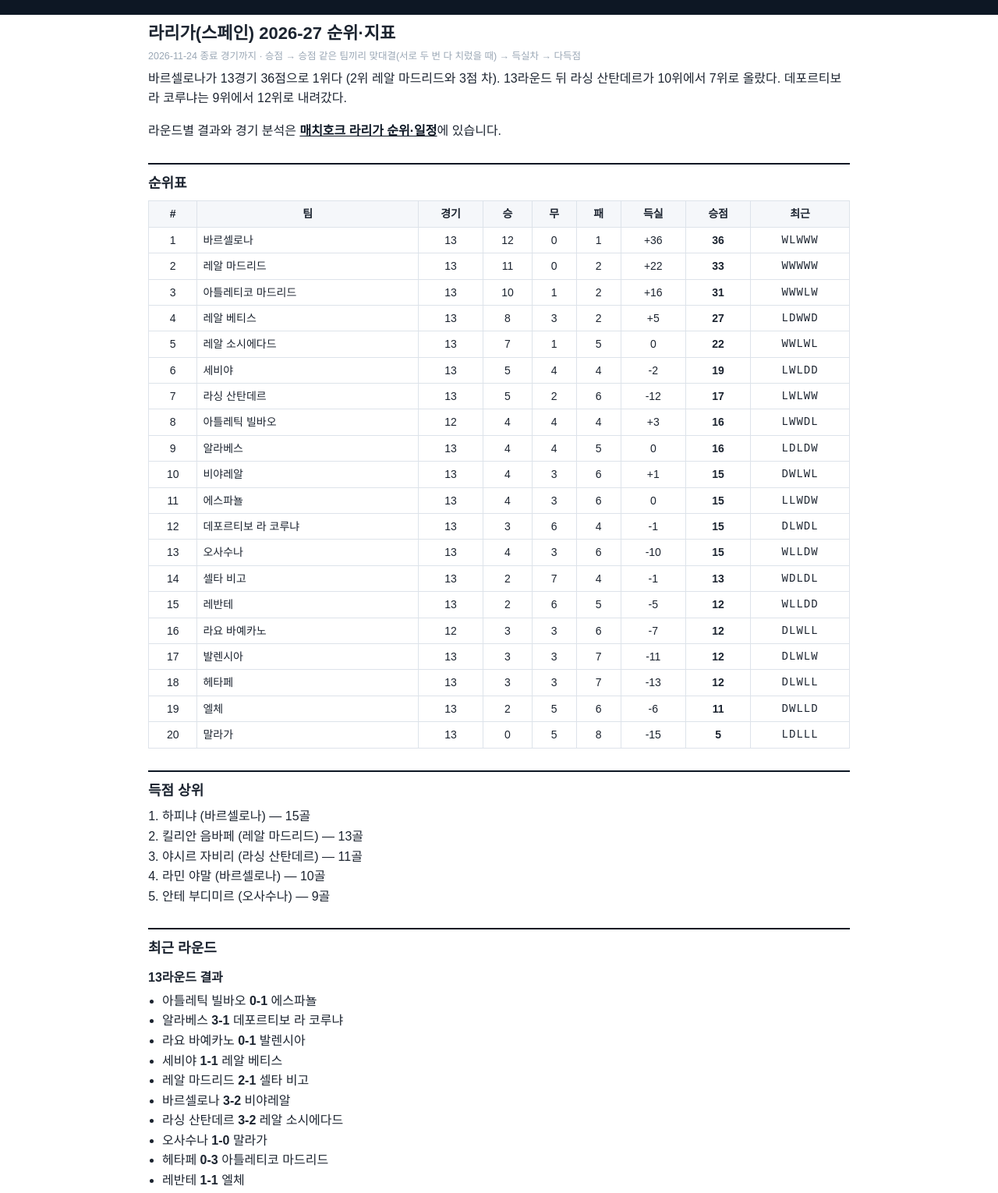
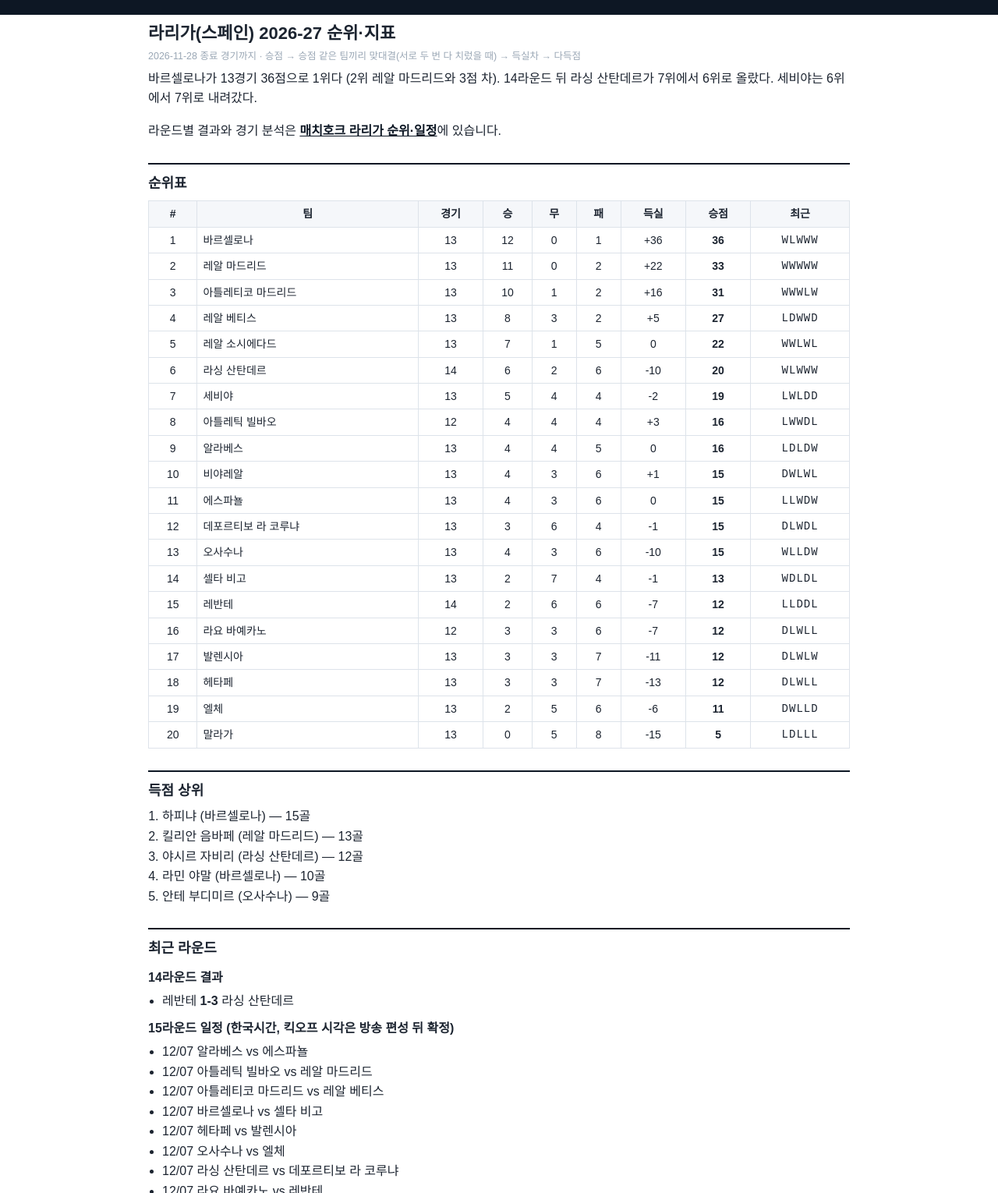
Before and after one commit to matchhawk/matchhawk.github.io, a plain HTML site: page laliga.html in a window 1280 px wide. Shown: the part 119-1649 px from the top of the page at 78% size. Drawn offline with Linux system fonts and the light colour scheme.

Commit message:
update laliga.html (2026-11-28 10:12)

```diff
--- a/laliga.html
+++ b/laliga.html
@@ -1,7 +1,7 @@
 <!DOCTYPE html>
 <html lang="ko"><head><meta charset="utf-8"><meta name="viewport" content="width=device-width,initial-scale=1">
 <title>라리가(스페인) 2026-27 순위표·득점·일정 | 매치호크 지표</title>
-<meta name="description" content="라리가(스페인) 2026-27 순위표, 득점 상위, 최근 라운드 결과와 다음 라운드 일정(한국시간). 2026-11-24 기준.">
+<meta name="description" content="라리가(스페인) 2026-27 순위표, 득점 상위, 최근 라운드 결과와 다음 라운드 일정(한국시간). 2026-11-28 기준.">
 <link rel="canonical" href="https://matchhawk.github.io/laliga.html">
 <style>
 :root{--navy:#0D1724;--amber:#F0A33C;--ink:#1c2430;--mute:#5f6b7a;--line:#dde3ea;--soft:#f5f7fa}
@@ -33,8 +33,8 @@ nav a{margin-right:10px;color:#fff;font-size:13px}
 <nav><a href="index.html">전체</a> <a href="kleague1.html">K리그1</a> <a href="epl.html">프리미어리그</a> <a href="laliga.html">라리가</a> <a href="seriea.html">세리에A</a> <a href="bundesliga.html">분데스리가</a> <a href="ligue1.html">리그1</a></nav></div></header>
 <div class="wrap">
 <h1>라리가(스페인) 2026-27 순위·지표</h1>
-<div class='meta'>2026-11-24 종료 경기까지 · 승점 → 승점 같은 팀끼리 맞대결(서로 두 번 다 치렀을 때) → 득실차 → 다득점</div>
-<p class='lead'>바르셀로나가 13경기 36점으로 1위다 (2위 레알 마드리드와 3점 차). 13라운드 뒤 라싱 산탄데르가 10위에서 7위로 올랐다. 데포르티보 라 코루냐는 9위에서 12위로 내려갔다.</p>
+<div class='meta'>2026-11-28 종료 경기까지 · 승점 → 승점 같은 팀끼리 맞대결(서로 두 번 다 치렀을 때) → 득실차 → 다득점</div>
+<p class='lead'>바르셀로나가 13경기 36점으로 1위다 (2위 레알 마드리드와 3점 차). 14라운드 뒤 라싱 산탄데르가 7위에서 6위로 올랐다. 세비야는 6위에서 7위로 내려갔다.</p>
 <p class='more'>라운드별 결과와 경기 분석은 <a href='https://mgnu7.com/league/laliga'>매치호크 라리가 순위·일정</a>에 있습니다.</p>
 <h2>순위표</h2>
 <table class="mh"><thead><tr><th>#</th><th>팀</th><th>경기</th><th>승</th><th>무</th><th>패</th><th>득실</th><th>승점</th><th>최근</th></tr></thead><tbody>
@@ -43,8 +43,8 @@ nav a{margin-right:10px;color:#fff;font-size:13px}
 <tr><td>3</td><td>아틀레티코 마드리드</td><td>13</td><td>10</td><td>1</td><td>2</td><td>+16</td><td><b>31</b></td><td class='form'>WWWLW</td></tr>
 <tr><td>4</td><td>레알 베티스</td><td>13</td><td>8</td><td>3</td><td>2</td><td>+5</td><td><b>27</b></td><td class='form'>LDWWD</td></tr>
 <tr><td>5</td><td>레알 소시에다드</td><td>13</td><td>7</td><td>1</td><td>5</td><td>0</td><td><b>22</b></td><td class='form'>WWLWL</td></tr>
-<tr><td>6</td><td>세비야</td><td>13</td><td>5</td><td>4</td><td>4</td><td>-2</td><td><b>19</b></td><td class='form'>LWLDD</td></tr>
-<tr><td>7</td><td>라싱 산탄데르</td><td>13</td><td>5</td><td>2</td><td>6</td><td>-12</td><td><b>17</b></td><td class='form'>LWLWW</td></tr>
+<tr><td>6</td><td>라싱 산탄데르</td><td>14</td><td>6</td><td>2</td><td>6</td><td>-10</td><td><b>20</b></td><td class='form'>WLWWW</td></tr>
+<tr><td>7</td><td>세비야</td><td>13</td><td>5</td><td>4</td><td>4</td><td>-2</td><td><b>19</b></td><td class='form'>LWLDD</td></tr>
 <tr><td>8</td><td>아틀레틱 빌바오</td><td>12</td><td>4</td><td>4</td><td>4</td><td>+3</td><td><b>16</b></td><td class='form'>LWWDL</td></tr>
 <tr><td>9</td><td>알라베스</td><td>13</td><td>4</td><td>4</td><td>5</td><td>0</td><td><b>16</b></td><td class='form'>LDLDW</td></tr>
 <tr><td>10</td><td>비야레알</td><td>13</td><td>4</td><td>3</td><td>6</td><td>+1</td><td><b>15</b></td><td class='form'>DWLWL</td></tr>
@@ -52,7 +52,7 @@ nav a{margin-right:10px;color:#fff;font-size:13px}
 <tr><td>12</td><td>데포르티보 라 코루냐</td><td>13</td><td>3</td><td>6</td><td>4</td><td>-1</td><td><b>15</b></td><td class='form'>DLWDL</td></tr>
 <tr><td>13</td><td>오사수나</td><td>13</td><td>4</td><td>3</td><td>6</td><td>-10</td><td><b>15</b></td><td class='form'>WLLDW</td></tr>
 <tr><td>14</td><td>셀타 비고</td><td>13</td><td>2</td><td>7</td><td>4</td><td>-1</td><td><b>13</b></td><td class='form'>WDLDL</td></tr>
-<tr><td>15</td><td>레반테</td><td>13</td><td>2</td><td>6</td><td>5</td><td>-5</td><td><b>12</b></td><td class='form'>WLLDD</td></tr>
+<tr><td>15</td><td>레반테</td><td>14</td><td>2</td><td>6</td><td>6</td><td>-7</td><td><b>12</b></td><td class='form'>LLDDL</td></tr>
 <tr><td>16</td><td>라요 바예카노</td><td>12</td><td>3</td><td>3</td><td>6</td><td>-7</td><td><b>12</b></td><td class='form'>DLWLL</td></tr>
 <tr><td>17</td><td>발렌시아</td><td>13</td><td>3</td><td>3</td><td>7</td><td>-11</td><td><b>12</b></td><td class='form'>DLWLW</td></tr>
 <tr><td>18</td><td>헤타페</td><td>13</td><td>3</td><td>3</td><td>7</td><td>-13</td><td><b>12</b></td><td class='form'>DLWLL</td></tr>
@@ -60,10 +60,10 @@ nav a{margin-right:10px;color:#fff;font-size:13px}
 <tr><td>20</td><td>말라가</td><td>13</td><td>0</td><td>5</td><td>8</td><td>-15</td><td><b>5</b></td><td class='form'>LDLLL</td></tr>
 </tbody></table>
 <h2>득점 상위</h2>
-<ol class='mh-scorers'><li>하피냐 (바르셀로나) — 15골</li><li>킬리안 음바페 (레알 마드리드) — 13골</li><li>야시르 자비리 (라싱 산탄데르) — 11골</li><li>라민 야말 (바르셀로나) — 10골</li><li>안테 부디미르 (오사수나) — 9골</li></ol>
+<ol class='mh-scorers'><li>하피냐 (바르셀로나) — 15골</li><li>킬리안 음바페 (레알 마드리드) — 13골</li><li>야시르 자비리 (라싱 산탄데르) — 12골</li><li>라민 야말 (바르셀로나) — 10골</li><li>안테 부디미르 (오사수나) — 9골</li></ol>
 <h2>최근 라운드</h2>
-<p class='mh-sub'>13라운드 결과</p><ul class='mh-results'><li>아틀레틱 빌바오 <b>0-1</b> 에스파뇰</li><li>알라베스 <b>3-1</b> 데포르티보 라 코루냐</li><li>라요 바예카노 <b>0-1</b> 발렌시아</li><li>세비야 <b>1-1</b> 레알 베티스</li><li>레알 마드리드 <b>2-1</b> 셀타 비고</li><li>바르셀로나 <b>3-2</b> 비야레알</li><li>라싱 산탄데르 <b>3-2</b> 레알 소시에다드</li><li>오사수나 <b>1-0</b> 말라가</li><li>헤타페 <b>0-3</b> 아틀레티코 마드리드</li><li>레반테 <b>1-1</b> 엘체</li></ul>
-<p class='mh-sub'>14라운드 일정 (한국시간)</p><ul class='mh-next'><li>11/28 05:00 레반테 vs 라싱 산탄데르</li><li>11/28 22:00 레알 베티스 vs 라요 바예카노</li><li>11/29 00:15 말라가 vs 아틀레틱 빌바오</li><li>11/29 02:30 엘체 vs 아틀레티코 마드리드</li><li>11/29 05:00 레알 마드리드 vs 알라베스</li><li>11/29 22:00 발렌시아 vs 오사수나</li><li>11/30 00:15 데포르티보 라 코루냐 vs 바르셀로나</li><li>11/30 02:30 셀타 비고 vs 비야레알</li><li>11/30 05:00 레알 소시에다드 vs 세비야</li><li>12/01 05:00 에스파뇰 vs 헤타페</li></ul>
-<footer>자료: 매치호크(mgnu7.com) DB 집계 · 종료 경기 기준, 예상 없음 · 2026-11-24 경기까지 반영<br>
+<p class='mh-sub'>14라운드 결과</p><ul class='mh-results'><li>레반테 <b>1-3</b> 라싱 산탄데르</li></ul>
+<p class='mh-sub'>15라운드 일정 (한국시간, 킥오프 시각은 방송 편성 뒤 확정)</p><ul class='mh-next'><li>12/07 알라베스 vs 에스파뇰</li><li>12/07 아틀레틱 빌바오 vs 레알 마드리드</li><li>12/07 아틀레티코 마드리드 vs 레알 베티스</li><li>12/07 바르셀로나 vs 셀타 비고</li><li>12/07 헤타페 vs 발렌시아</li><li>12/07 오사수나 vs 엘체</li><li>12/07 라싱 산탄데르 vs 데포르티보 라 코루냐</li><li>12/07 라요 바예카노 vs 레반테</li><li>12/07 세비야 vs 말라가</li><li>12/07 비야레알 vs 레알 소시에다드</li></ul>
+<footer>자료: 매치호크(mgnu7.com) DB 집계 · 종료 경기 기준, 예상 없음 · 2026-11-28 경기까지 반영<br>
 원문과 경기별 분석은 <a href="https://mgnu7.com/">매치호크 홈</a>에서 봅니다.</footer>
 </div></body></html>
```
